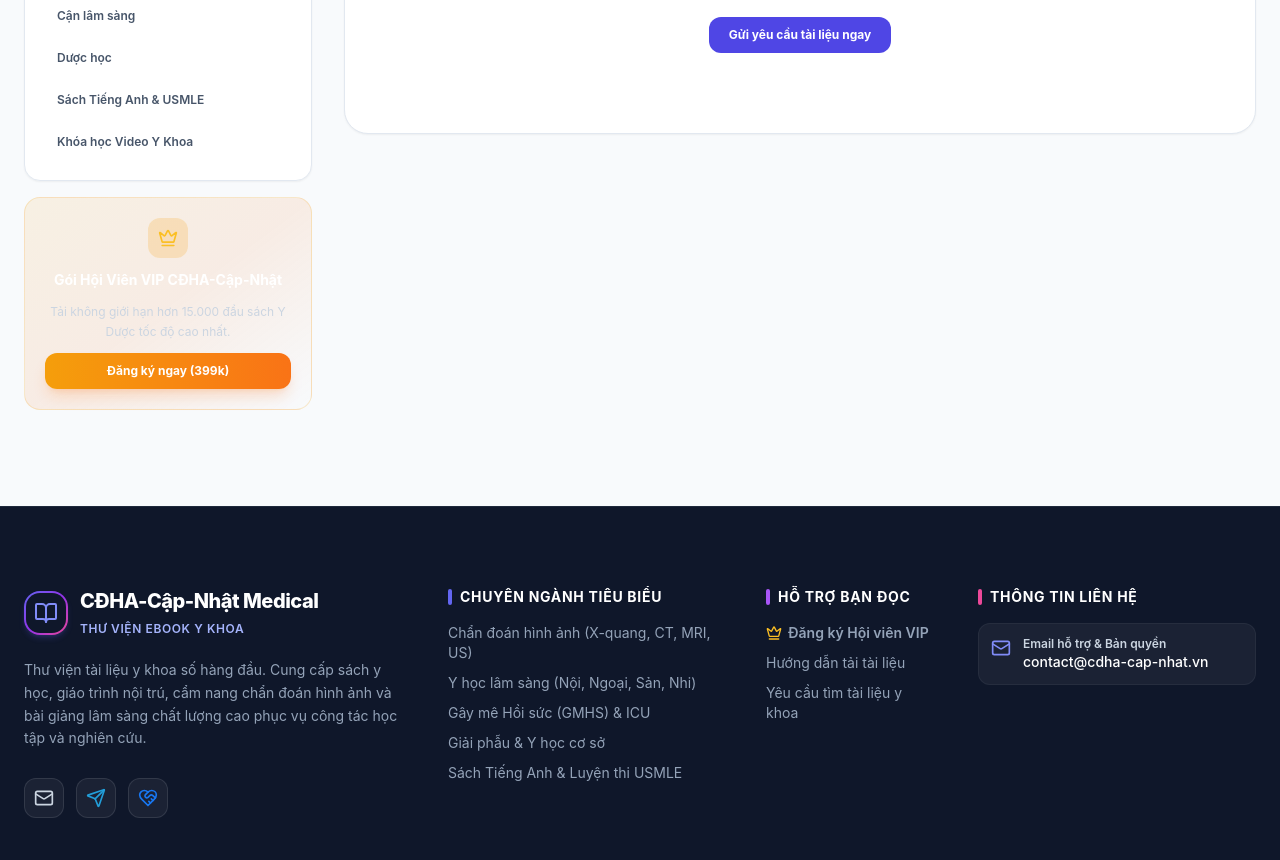
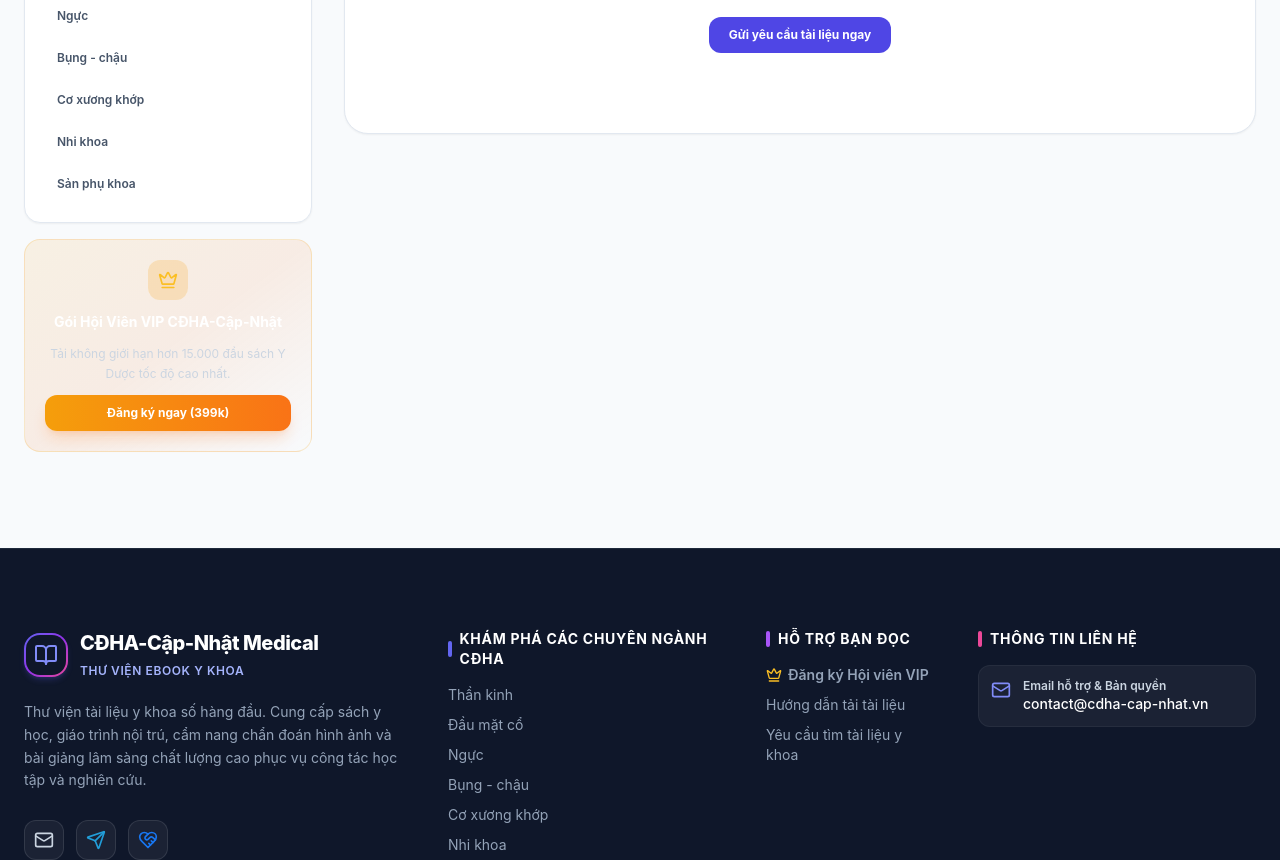
Before and after one commit to cdha-cap-nhat/cdha-cap-nhat, a Next.js app: page /danh-muc in a window 1280 px wide. Shown: the part 560-1420 px from the top of the page. Built offline with nearby package versions, Linux system fonts and the light colour scheme.

Commit message:
Cap nhat danh muc sang: KHAM PHA CAC CHUYEN NGANH CDHA (7 chuyen khoa)

```diff
--- a/src/app/danh-muc/page.tsx
+++ b/src/app/danh-muc/page.tsx
@@ -98,7 +98,7 @@ function CatalogContent() {
           <div className="flex items-center gap-2 text-xs font-semibold text-slate-500 mb-2">
             <span>Trang chủ</span>
             <span>/</span>
-            <span className="text-indigo-400">Kho tài liệu</span>
+            <span className="text-indigo-600">Chuyên ngành CĐHA</span>
             {selectedCategory !== "all" && (
               <>
                 <span>/</span>
@@ -113,7 +113,7 @@ function CatalogContent() {
             </span>
           </h1>
           <p className="text-xs sm:text-sm text-slate-400 mt-1">
-            {activeCategoryObj.description || "Tìm kiếm và tải sách theo chuyên ngành y tế bạn quan tâm"}
+            {"Khám phá kho tài liệu, cẩm nang và ca lâm sàng chẩn đoán hình ảnh phân theo từng cơ quan chuyên biệt"}
           </p>
         </div>
 
@@ -210,7 +210,7 @@ function CatalogContent() {
               <div className="bg-white rounded-2xl border border-slate-200 p-5 shadow-sm">
                 <h3 className="font-bold text-xs uppercase mb-4 tracking-widest text-slate-900 flex items-center gap-2 pb-3 border-b border-slate-100">
                   <div className="w-1 h-4 bg-indigo-500 rounded-full" />
-                  Khám phá theo Chuyên ngành
+                  KHÁM PHÁ CÁC CHUYÊN NGÀNH CĐHA
                 </h3>
 
                 <div className="space-y-1.5">
--- a/src/app/yeu-cau-sach/page.tsx
+++ b/src/app/yeu-cau-sach/page.tsx
@@ -136,12 +136,13 @@ export default function BookRequestPage() {
                       onChange={(e) => setFormData({ ...formData, category: e.target.value })}
                       className="w-full px-4 py-3 rounded-xl bg-white border border-slate-200 text-slate-900 focus:outline-none focus:border-indigo-500 transition-colors"
                     >
-                      <option value="Y học lâm sàng">Y học lâm sàng (Nội, Ngoại, Sản, Nhi)</option>
-                      <option value="Gây mê Hồi sức">Gây mê Hồi sức (GMHS) & ICU</option>
-                      <option value="Y học cơ sở">Y học cơ sở (Giải phẫu, Sinh lý...)</option>
-                      <option value="Cận lâm sàng">Cận lâm sàng (X-quang, CT, MRI, ECG)</option>
-                      <option value="Dược học">Dược học & Dược lâm sàng</option>
-                      <option value="Sách Tiếng Anh & USMLE">Sách Tiếng Anh & USMLE</option>
+                      <option value="Thần kinh">Thần kinh</option>
+                      <option value="Đầu mặt cổ">Đầu mặt cổ</option>
+                      <option value="Ngực">Ngực</option>
+                      <option value="Bụng - chậu">Bụng - chậu</option>
+                      <option value="Cơ xương khớp">Cơ xương khớp</option>
+                      <option value="Nhi khoa">Nhi khoa</option>
+                      <option value="Sản phụ khoa">Sản phụ khoa</option>
                     </select>
                   </div>
 
--- a/src/components/Footer.tsx
+++ b/src/components/Footer.tsx
@@ -65,38 +65,20 @@ export default function Footer() {
             </div>
           </div>
 
-          {/* Chuyên ngành tiêu biểu */}
+          {/* KHÁM PHÁ CÁC CHUYÊN NGÀNH CĐHA */}
           <div className="lg:col-span-3 space-y-4">
             <h4 className="text-white font-bold text-sm uppercase tracking-wider flex items-center gap-2">
               <span className="w-1 h-4 bg-indigo-500 rounded-full" />
-              Chuyên ngành tiêu biểu
+              KHÁM PHÁ CÁC CHUYÊN NGÀNH CĐHA
             </h4>
             <ul className="space-y-2.5 text-sm">
-              <li>
-                <Link href="/danh-muc?cat=can-lam-sang" className="hover:text-white transition-colors">
-                  Chẩn đoán hình ảnh (X-quang, CT, MRI, US)
-                </Link>
-              </li>
-              <li>
-                <Link href="/danh-muc?cat=lam-sang" className="hover:text-white transition-colors">
-                  Y học lâm sàng (Nội, Ngoại, Sản, Nhi)
-                </Link>
-              </li>
-              <li>
-                <Link href="/danh-muc?cat=gay-me" className="hover:text-white transition-colors">
-                  Gây mê Hồi sức (GMHS) & ICU
-                </Link>
-              </li>
-              <li>
-                <Link href="/danh-muc?cat=co-so" className="hover:text-white transition-colors">
-                  Giải phẫu & Y học cơ sở
-                </Link>
-              </li>
-              <li>
-                <Link href="/danh-muc?cat=english" className="hover:text-white transition-colors">
-                  Sách Tiếng Anh & Luyện thi USMLE
-                </Link>
-              </li>
+              <li><Link href="/danh-muc?cat=than-kinh" className="hover:text-white transition-colors">Thần kinh</Link></li>
+              <li><Link href="/danh-muc?cat=dau-mat-co" className="hover:text-white transition-colors">Đầu mặt cổ</Link></li>
+              <li><Link href="/danh-muc?cat=nguc" className="hover:text-white transition-colors">Ngực</Link></li>
+              <li><Link href="/danh-muc?cat=bung-chau" className="hover:text-white transition-colors">Bụng - chậu</Link></li>
+              <li><Link href="/danh-muc?cat=co-xuong-khop" className="hover:text-white transition-colors">Cơ xương khớp</Link></li>
+              <li><Link href="/danh-muc?cat=nhi-khoa" className="hover:text-white transition-colors">Nhi khoa</Link></li>
+              <li><Link href="/danh-muc?cat=san-phu-khoa" className="hover:text-white transition-colors">Sản phụ khoa</Link></li>
             </ul>
           </div>
 
--- a/src/data/categories.ts
+++ b/src/data/categories.ts
@@ -3,84 +3,50 @@ import { Category } from "@/types";
 export const CATEGORIES: Category[] = [
   {
     id: "all",
-    name: "Tất cả sách",
+    name: "Tất cả chuyên ngành",
     slug: "tat-ca",
-    description: "Toàn bộ tài liệu y khoa đa chuyên ngành",
+    description: "Toàn bộ tài liệu và cẩm nang chẩn đoán hình ảnh chuyên sâu",
   },
   {
-    id: "clinical",
-    name: "Y học lâm sàng",
-    slug: "lam-sang",
-    description: "Tài liệu chẩn đoán và điều trị thực hành tại bệnh viện",
-    subcategories: [
-      { id: "noi-khoa", name: "Nội khoa tổng quát", slug: "noi-khoa" },
-      { id: "ngoai-khoa", name: "Ngoại khoa & Phẫu thuật", slug: "ngoai-khoa" },
-      { id: "san-phu", name: "Sản phụ khoa", slug: "san-phu" },
-      { id: "nhi-khoa", name: "Nhi khoa", slug: "nhi-khoa" },
-      { id: "gay-me", name: "Gây mê Hồi sức (GMHS)", slug: "gay-me" },
-      { id: "cap-cuu", name: "Hồi sức cấp cứu & Chống độc (ICU)", slug: "cap-cuu" },
-      { id: "tim-mach", name: "Tim mạch can thiệp", slug: "tim-mach" },
-      { id: "da-lieu", name: "Da liễu & Thẩm mỹ", slug: "da-lieu" },
-    ],
+    id: "than-kinh",
+    name: "Thần kinh",
+    slug: "than-kinh",
+    description: "Chẩn đoán hình ảnh sọ não, tủy sống, mạch máu não (CT, MRI, DSA, tưới máu não)",
   },
   {
-    id: "basic",
-    name: "Y học cơ sở",
-    slug: "co-so",
-    description: "Nền tảng cấu trúc và chức năng cơ thể người",
-    subcategories: [
-      { id: "giai-phau", name: "Giải phẫu học", slug: "giai-phau" },
-      { id: "sinh-ly", name: "Sinh lý học y khoa", slug: "sinh-ly" },
-      { id: "hoa-sinh", name: "Hóa sinh y học", slug: "hoa-sinh" },
-      { id: "mo-phoi", name: "Mô học & Phôi thai học", slug: "mo-phoi" },
-      { id: "vi-sinh", name: "Vi sinh & Ký sinh trùng", slug: "vi-sinh" },
-      { id: "giai-phau-benh", name: "Giải phẫu bệnh", slug: "giai-phau-benh" },
-    ],
+    id: "dau-mat-co",
+    name: "Đầu mặt cổ",
+    slug: "dau-mat-co",
+    description: "Hình ảnh học xoang, hốc mắt, tai xương đá, vòm họng, tuyến giáp và các khoang vùng cổ",
   },
   {
-    id: "paraclinical",
-    name: "Cận lâm sàng",
-    slug: "can-lam-sang",
-    description: "Công cụ chẩn đoán hình ảnh và xét nghiệm chuyên sâu",
-    subcategories: [
-      { id: "cdha", name: "Chẩn đoán hình ảnh (X-quang, CT, MRI, US)", slug: "cdha" },
-      { id: "ecg", name: "Điện tâm đồ (ECG / EKG)", slug: "ecg" },
-      { id: "xet-nghiem", name: "Xét nghiệm & Sinh hóa lâm sàng", slug: "xet-nghiem" },
-      { id: "huyet-hoc", name: "Huyết học & Truyền máu", slug: "huyet-hoc" },
-    ],
+    id: "nguc",
+    name: "Ngực",
+    slug: "nguc",
+    description: "X-quang ngực, CT lồng ngực liều thấp, bệnh lý nhu mô phổi, màng phổi, trung thất và tim mạch",
   },
   {
-    id: "pharmacy",
-    name: "Dược học",
-    slug: "duoc-hoc",
-    description: "Dược lý, sử dụng thuốc an toàn và tương tác thuốc",
-    subcategories: [
-      { id: "duoc-ly", name: "Dược lý học y khoa", slug: "duoc-ly" },
-      { id: "duoc-lam-sang", name: "Dược lâm sàng & Phác đồ", slug: "duoc-lam-sang" },
-      { id: "duoc-thu", name: "Dược thư quốc gia", slug: "duoc-thu" },
-    ],
+    id: "bung-chau",
+    name: "Bụng - chậu",
+    slug: "bung-chau",
+    description: "Chẩn đoán hình ảnh gan mật tụy, ống tiêu hóa, hệ tiết niệu, sinh dục và vùng chậu",
   },
   {
-    id: "english",
-    name: "Sách Tiếng Anh & USMLE",
-    slug: "english",
-    description: "Giáo trình y khoa chuẩn quốc tế & tài liệu luyện thi chứng chỉ",
-    subcategories: [
-      { id: "usmle-step-1", name: "USMLE Step 1 Series", slug: "usmle-step-1" },
-      { id: "usmle-step-2", name: "USMLE Step 2 CK / Step 3", slug: "usmle-step-2" },
-      { id: "oxford", name: "Oxford Medical Handbooks", slug: "oxford" },
-      { id: "first-aid", name: "First Aid Series", slug: "first-aid" },
-    ],
+    id: "co-xuong-khop",
+    name: "Cơ xương khớp",
+    slug: "co-xuong-khop",
+    description: "Hình ảnh học chấn thương, u xương, thoái hóa khớp, MRI dây chằng, sụn chêm và siêu âm khớp",
   },
   {
-    id: "video-courses",
-    name: "Khóa học Video Y Khoa",
-    slug: "video-courses",
-    description: "Chuỗi bài giảng video chuyên sâu, ca lâm sàng & thủ thuật",
-    subcategories: [
-      { id: "video-ecg", name: "Điện tâm đồ lâm sàng", slug: "video-ecg" },
-      { id: "video-sieu-am", name: "Siêu âm cấp cứu Point-of-Care", slug: "video-sieu-am" },
-      { id: "video-phau-thuat", name: "Video phẫu thuật & nội soi", slug: "video-phau-thuat" },
-    ],
+    id: "nhi-khoa",
+    name: "Nhi khoa",
+    slug: "nhi-khoa",
+    description: "Hình ảnh học và siêu âm bệnh lý dị tật bẩm sinh, nhiễm trùng và cấp cứu nhi khoa",
+  },
+  {
+    id: "san-phu-khoa",
+    name: "Sản phụ khoa",
+    slug: "san-phu-khoa",
+    description: "Siêu âm hình thái học thai nhi, Doppler sản khoa, dị tật tử cung và hình ảnh học phụ khoa",
   },
 ];
```
